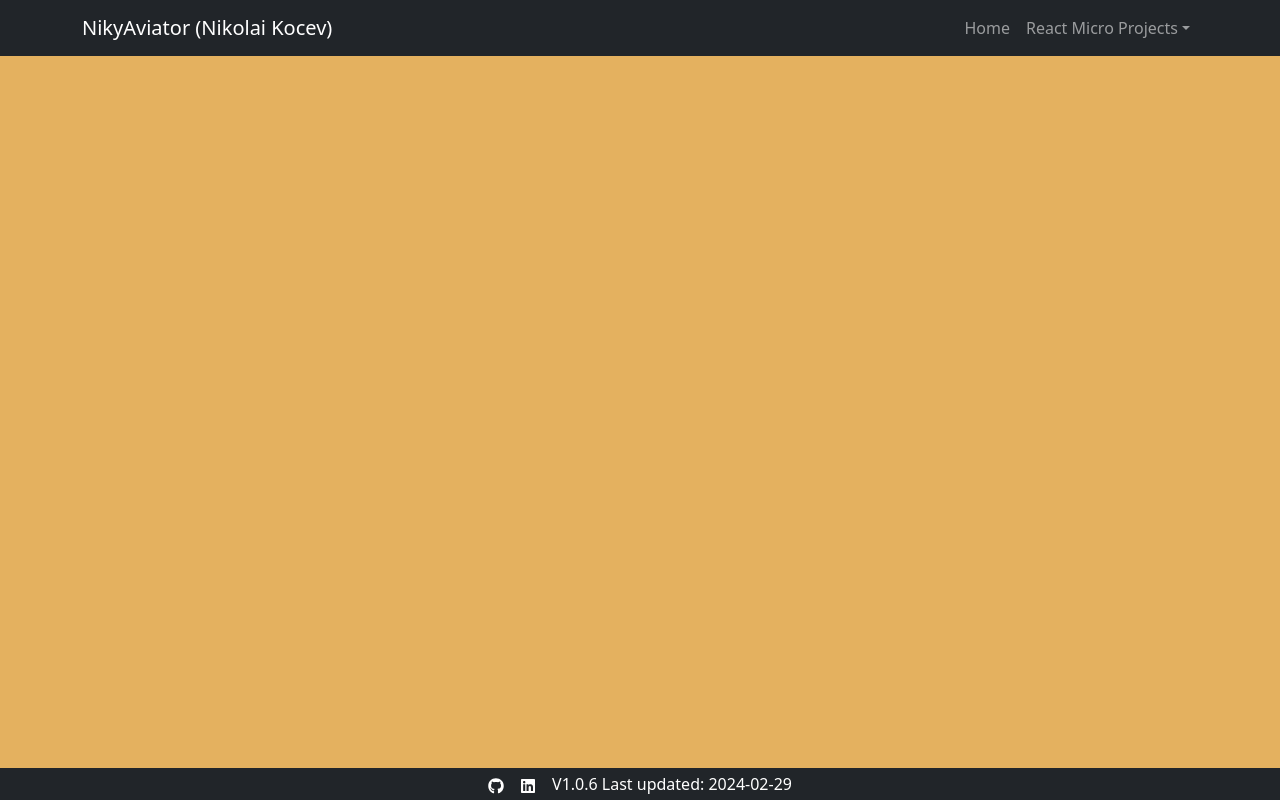
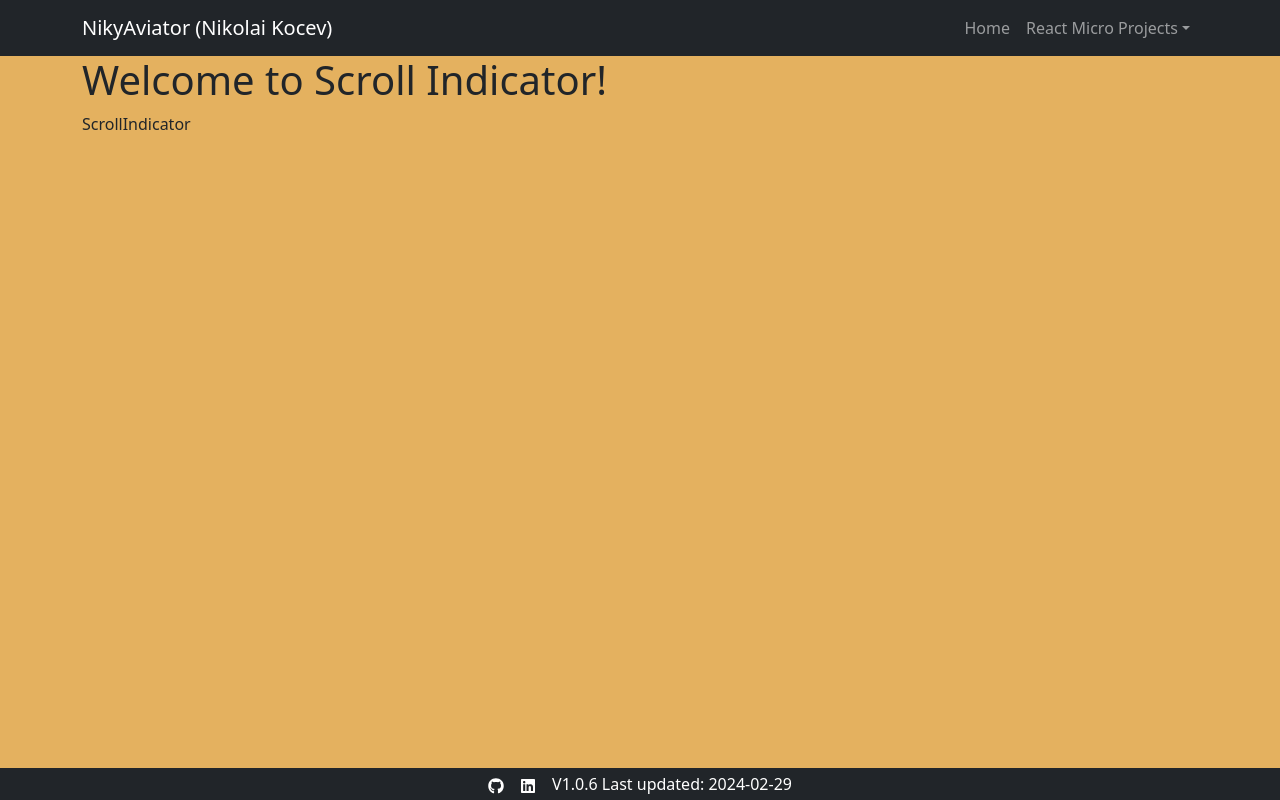
Before and after one commit to NikyAviator/nikolaikocev, a React (Vite) app in the folder frontend/: page /scrollindicator in a window 1280 px wide. Built offline with nearby package versions, Linux system fonts and the light colour scheme; no server answers; a web font is replaced by a local one.

Commit message:
Started on Scroll Indicator Component

```diff
--- a/frontend/src/App.jsx
+++ b/frontend/src/App.jsx
@@ -10,6 +10,7 @@ import LoadData from './Pages/LoadData.jsx';
 import TreeViewPage from './Pages/TreeViewPage.jsx';
 import QrCodePage from './Pages/QrCodePage.jsx';
 import LightDarkPage from './Pages/LightDarkPage.jsx';
+import ScrollIndicatorPage from './Pages/ScrollIndicatorPage.jsx';
 
 function App() {
   return (
@@ -27,6 +28,7 @@ function App() {
             <Route path='/treeview' element={<TreeViewPage />} />
             <Route path='/qrcode' element={<QrCodePage />} />
             <Route path='/toggletheme' element={<LightDarkPage />} />
+            <Route path='/scrollindicator' element={<ScrollIndicatorPage />} />
           </Routes>
         </main>
         <footer>
--- a/frontend/src/Components/Header.jsx
+++ b/frontend/src/Components/Header.jsx
@@ -33,6 +33,9 @@ function Header() {
               <NavDropdown.Item href='/toggletheme'>
                 Toggle Theme Page
               </NavDropdown.Item>
+              <NavDropdown.Item href='/scrollindicator'>
+                Custom Scroll Indicator
+              </NavDropdown.Item>
             </NavDropdown>
           </Nav>
         </Navbar.Collapse>
--- /dev/null
+++ b/frontend/src/Components/scroll-indicator/ScrollIndicator.jsx
@@ -0,0 +1,30 @@
+import '../../scss/styles.scss';
+import { useEffect, useState } from 'react';
+
+// we take the url as a prop (from parent component) and fetch the data from the url
+const ScrollIndicator = ({ url }) => {
+  const [data, setData] = useState([]);
+  const [loading, setLoading] = useState(false);
+  const [errorMsg, setErrorMsg] = useState('');
+
+  const fetchData = async (getUrl) => {
+    try {
+      setLoading(true);
+      const response = await fetch(getUrl);
+      const data = await response.json();
+      console.log(data);
+    } catch (error) {
+      console.log(error);
+      setErrorMsg(`Error fetching data: ${error}`);
+    }
+  };
+
+  useEffect(() => {
+    fetchData(url);
+  }, [url]);
+
+  return <div>ScrollIndicator</div>;
+};
+
+export default ScrollIndicator;
+3;
--- /dev/null
+++ b/frontend/src/Pages/ScrollIndicatorPage.jsx
@@ -0,0 +1,16 @@
+import '../scss/styles.scss';
+import Container from 'react-bootstrap/esm/Container';
+import ScrollIndicator from '../Components/scroll-indicator/ScrollIndicator';
+
+const ScrollIndicatorPage = () => {
+  return (
+    <>
+      <Container>
+        <h1>Welcome to Scroll Indicator!</h1>
+        <ScrollIndicator url='https://dummyjson.com/products' />
+      </Container>
+    </>
+  );
+};
+
+export default ScrollIndicatorPage;
--- a/frontend/src/scss/styles.scss
+++ b/frontend/src/scss/styles.scss
@@ -20,6 +20,7 @@ $body-bg: #e4b15f; // Set your desired background color
 @import '../Components/tree-view/tree-view.scss';
 @import '../Components/qr-code-generator/qrcode.scss';
 @import '../Components/light-dark-mode/lightdarkmode.scss';
+@import '../Components/scroll-indicator/scrollindicator.scss';
 @import './nikyinfo.scss';
 @import './nikytextinfo.scss';
 @import './downloadcvbutton.scss';
```
Also changed, not shown: frontend/src/Components/scroll-indicator/scrollindicator.scss (added).
